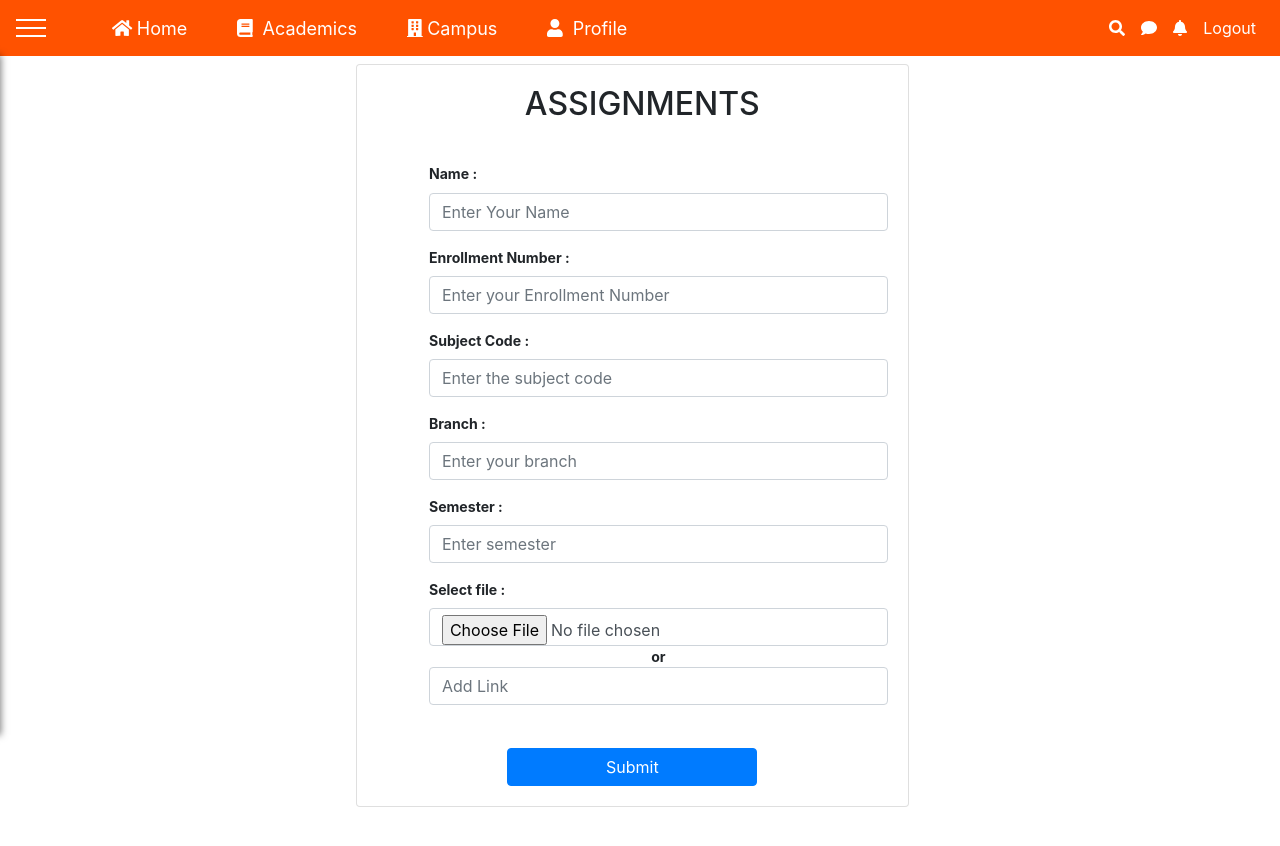
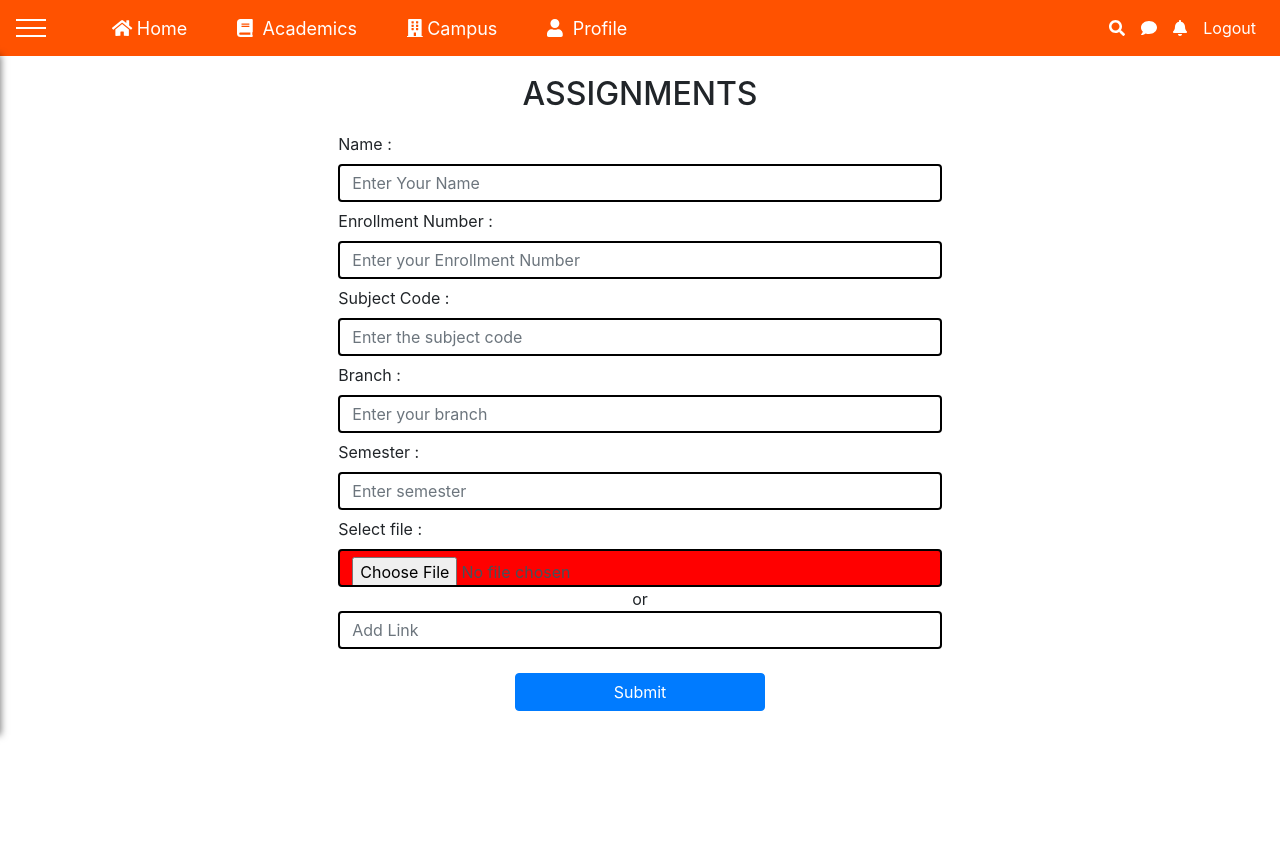
Before and after one commit to Global-ERP-System/GERP-Frontend-Final, a React (Create React App) app: page /assignment in a window 1280 px wide. Shown: the top 846 px of the page. After the commit the page ends 800 px from the top, so only its background shows below. Built offline with nearby package versions, Linux system fonts and the light colour scheme.

Commit message:
change in assignment page

```diff
--- a/src/components/Student/assignment/assignment.css
+++ b/src/components/Student/assignment/assignment.css
@@ -0,0 +1,28 @@
+@import url('https://fonts.googleapis.com/css2?family=Montserrat:wght@400;700&family=Open+Sans:ital,wght@1,600&family=PT+Sans+Narrow:wght@700&family=Source+Sans+Pro&display=swap');
+
+
+.Assignment{
+    margin-left: 22%;
+    margin-right: 22%;
+    background-color:white;
+    padding:25px;
+    border:solid 1px #b1b2b2;
+    font-family: 'Montserrat Regular 400', sans-serif;
+}
+
+h2{
+    font-weight: 'Montserrat Bold 700', sans-serif;
+    padding-bottom: 4px;
+}
+
+form{
+    margin-top: 75px;
+}
+
+input{
+    border: 2px solid black;
+}
+
+form label{
+    padding-top: 7px;
+}
--- a/src/components/Student/assignment/assignment.js
+++ b/src/components/Student/assignment/assignment.js
@@ -1,80 +1,59 @@
 import React, { Component } from "react";
-import {Card,CardTitle,CardText,CardBody,CardHeader,CardFooter} from 'reactstrap';
+import {Card,CardTitle,CardText,CardBody,CardHeader,CardFooter,Col, Row} from 'reactstrap';
 import "./assignment.css";
 
 class Assignment extends Component {
     render() {
         return (
-            <div classsName="container"style={{marginLeft:'20%',marginRight:'20%', marginBottom:'5%'}}>
-        {/*    <div className="assignment" style={{marginLeft:'20%',marginRight:'20%', marginBottom:'5%',height:'100%'}}> */}
-                <form>
-                    <Card>
-                        <CardTitle><h2 className="text-center">ASSIGNMENTS</h2></CardTitle>
-                        <CardBody>
-                            <CardText>
-                                <div className="form-group">
-                                    <div class="form-row">
-                                      <div class="col">
+            <div style={{marginLeft:'22%',marginRight:'22%'}}>
+                <form style={{marginLeft:'10%',marginRight:'10%', marginBottom:'5%'}}>
+                        <center><h2 className="text-center">ASSIGNMENTS</h2></center>
+                                  <Row>
                                         <label>Name :</label>
-                                        <input class="form-control" placeholder="Enter Your Name" />
-                                      </div>
-                                    </div>
-                                </div>
-                                <div className="form-group">
-                                    <div class="form-row">
-                                        <div class="col">
+                                  </Row>
+                                  <Row>
+                                        <input style={{border: '2px solid black'}} class="form-control" placeholder="Enter Your Name" />
+                                  </Row>
+                                   <Row>
                                             <label>Enrollment Number :</label>
-                                           <input class="form-control" placeholder="Enter your Enrollment Number" />
-                                        </div>
-                                    </div>
-                                </div>
-                                <div className="form-group">
-                                    <div class="form-row">
-                                        <div class="col">
+                                    </Row>
+                                    <Row>
+                                           <input class="form-control" style={{border: '2px solid black'}} placeholder="Enter your Enrollment Number" />
+                                    </Row>
+                                    <Row>
                                             <label>Subject Code :</label>
-                                           <input type="number" class="form-control" placeholder="Enter the subject code" />
-                                         </div>
-                                    </div>
-                                </div>
-                                <div className="form-group">
-                                     <div class="form-row">
-                                        <div class="col">
+                                    </Row>
+                                     <Row>
+                                           <input type="number" style={{border: '2px solid black'}} class="form-control" placeholder="Enter the subject code" />
+                                           </Row>
+                                <Row>
                                             <label>Branch :</label>
-                                           <input type="number" class="form-control" placeholder="Enter your branch" />
-                                        </div>
-                                    </div>
-                                </div>
-                                <div className="form-group">
-                                    <div class="form-row">
-                                        <div class="col">
+                                            </Row>
+                                            <Row>
+                                           <input type="number" style={{border: '2px solid black'}} class="form-control" placeholder="Enter your branch" />
+                                        </Row>
+                                <Row>
                                             <label>Semester :</label>
-                                           <input type="number" class="form-control" placeholder="Enter semester" />
-                                        </div>
-                                    </div>
-                                </div>
-                                <div className="form-group">
-                                    <div class="form-row">
-                                        <div class="col">
+                                            </Row>
+                                            <Row>
+                                           <input type="number" style={{border: '2px solid black'}} class="form-control" placeholder="Enter semester" />
+                                        </Row>
+                                <Row>
                                             <label>Select file :</label>
-                                            <div style={{textAlign:'center'}}>
-                                                <div className="form-group" style={{display:'inline'}}>
-                                                    <input type="file" className="form-control" placeholder="Upload Assignment" />
+                                            </Row>
+                                            <Row>
+                                                    <input style={{border: '2px solid black', background:'red'}} type="file" className="form-control" placeholder="Upload Assignment" />
+                                                    </Row>
                                                     <div style={{textAlign:"center"}}>or</div>
-                                                    <input type="link" className="form-control" placeholder="Add Link"/>
-                                                </div>
-                                            </div>
-                                        </div>
-                                    </div>
-                                </div>
-                                <br/>
+                                                    <Row>
+                                                    <input style={{border: '2px solid black'}} type="link" className="form-control" placeholder="Add Link"/>
+                                                </Row>
+                                                <br/>
                                 <div style={{textAlign:"center"}}>
                                     <button type="submit" className="btn btn-primary">Submit</button>
                                 </div>
-                            </CardText>
-                        </CardBody>
-                    </Card>
                 </form>
-            </div>
+                </div>
         );
     }
 }
```
